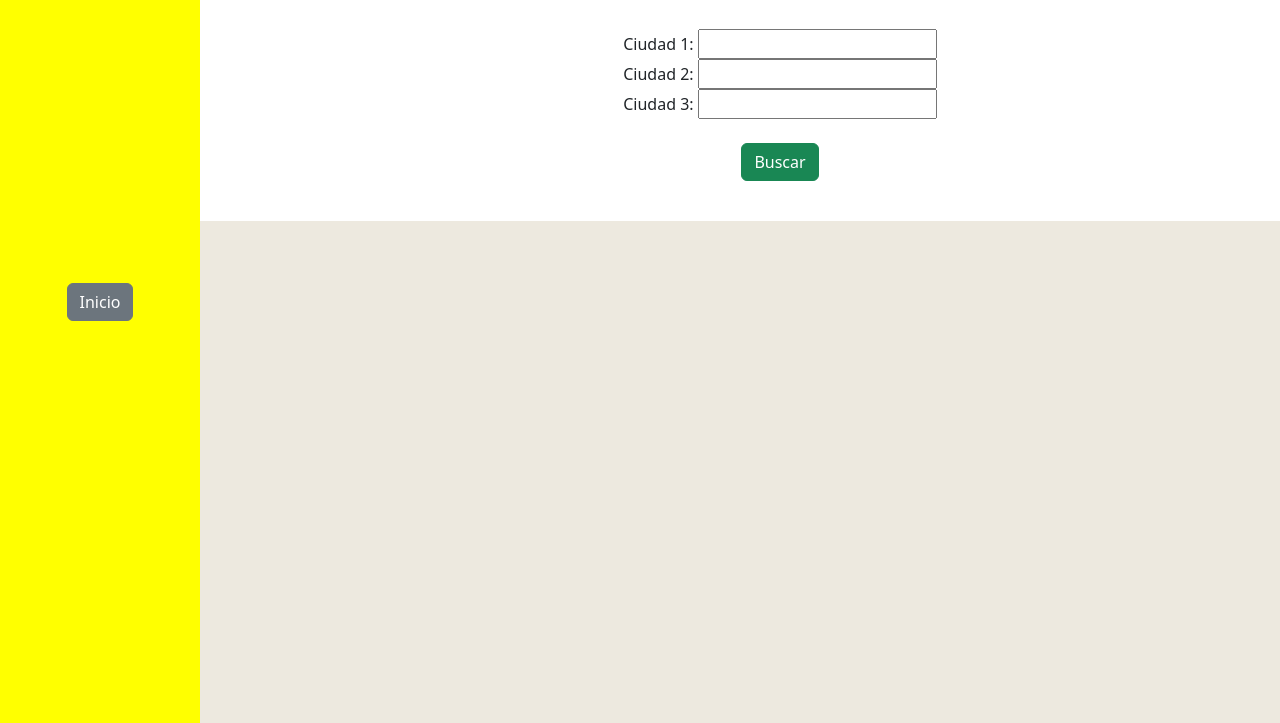
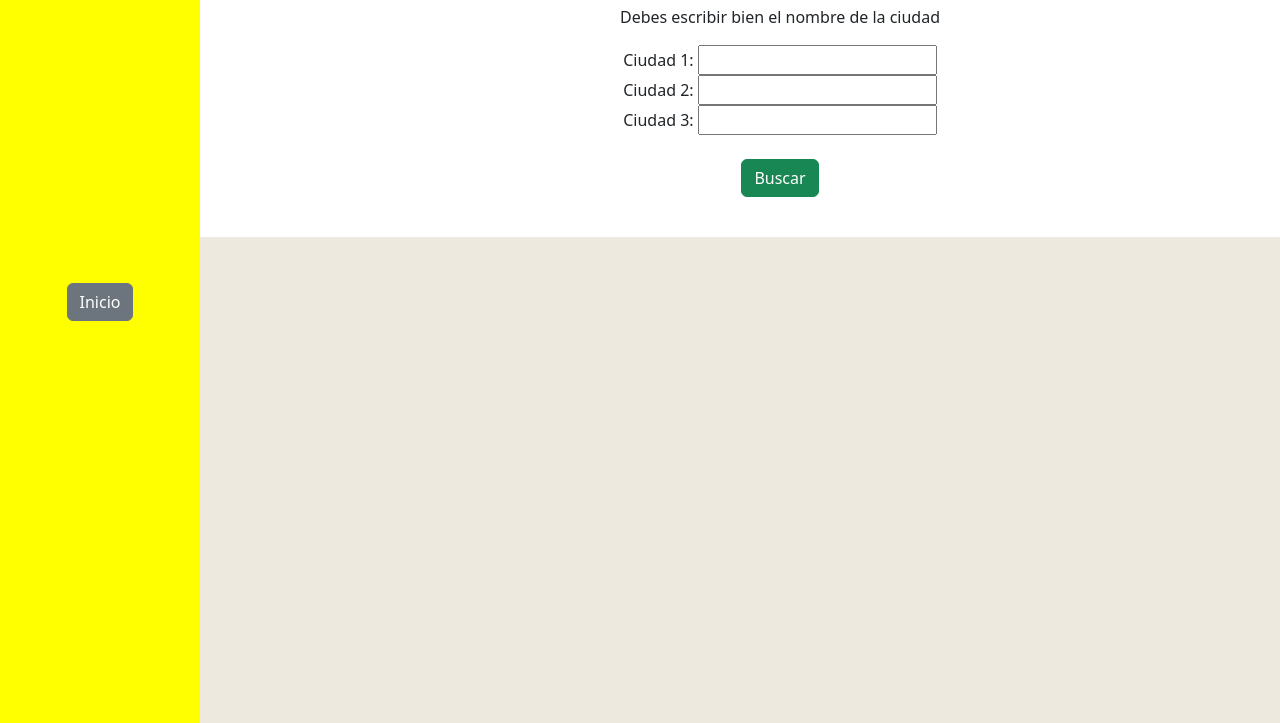
Before and after one commit to Alexbapa/proyecto3, a plain HTML site: page index.html in a window 1280 px wide. Shown: the part 77-800 px from the top of the page. Drawn offline with nearby package versions, Linux system fonts and the light colour scheme.

Commit message:
Add files via upload
comentario ciudad

```diff
--- a/index.html
+++ b/index.html
@@ -21,7 +21,8 @@
         <div class="container" >
             <div class="row">
             <div class="col-12 text-center" id="top">
-                <h3>Compara el clima de tres ciudades</h3><br>
+                <h3>Compara el clima de tres ciudades</h3>
+                <p>Debes escribir bien el nombre de la ciudad</p>
         <label>Ciudad 1: </label> <input type="text" id="search"><br>
         <label>Ciudad 2: </label> <input type="text" id="search1"><br>
         <label>Ciudad 3: </label> <input type="text" id="search2"> <br><br>
```
